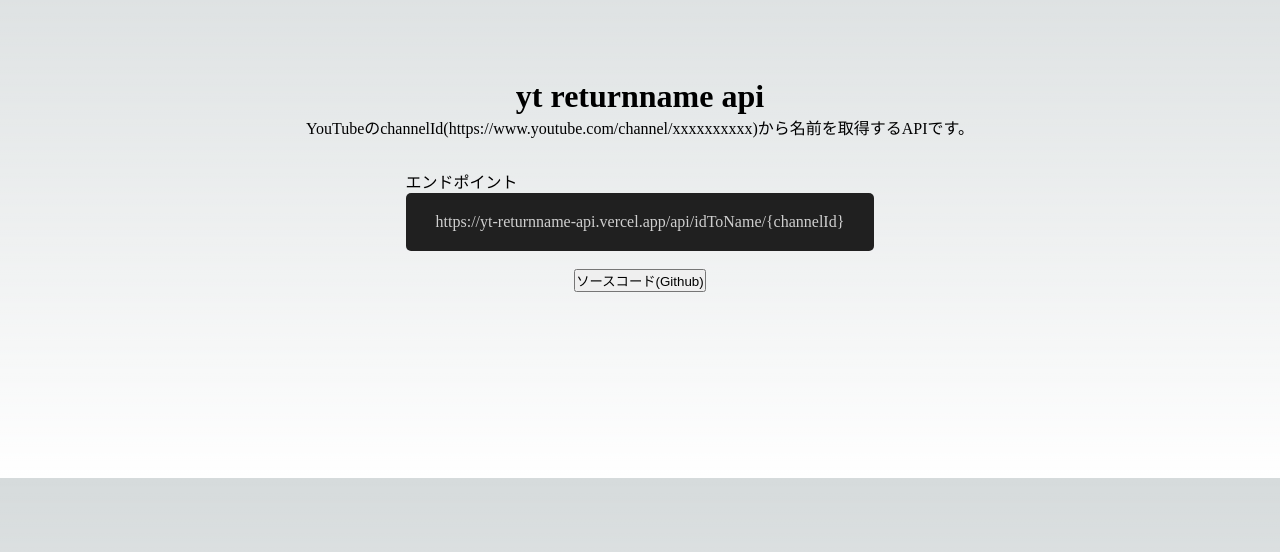
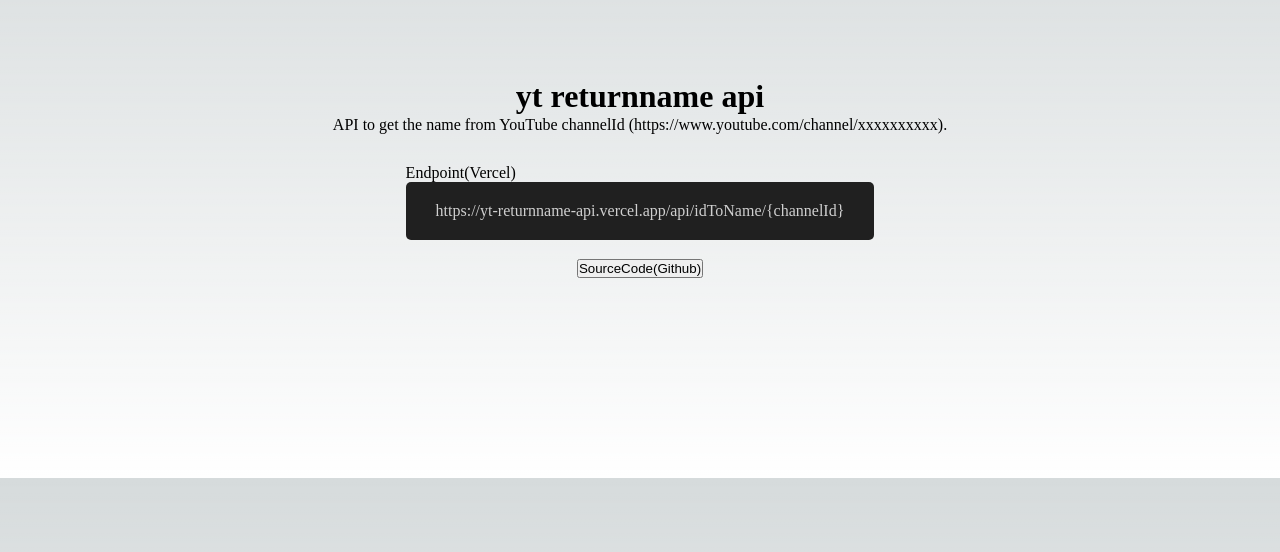
Before and after one commit to yakisova41/yt-returnname-api, a Next.js app: page / in a window 1280 px wide. Shown: the part 122-674 px from the top of the page. Built offline with nearby package versions, Linux system fonts and the light colour scheme.

Commit message:
🌐 English

```diff
--- a/pages/index.js
+++ b/pages/index.js
@@ -9,17 +9,17 @@
       </Head>
       <main className={styles.main}>
         <h1>yt returnname api</h1>
-        <p className={styles.about}>YouTubeのchannelId(https://www.youtube.com/channel/xxxxxxxxxx)から名前を取得するAPIです。</p>
+        <p className={styles.about}>API to get the name from YouTube channelId (https://www.youtube.com/channel/xxxxxxxxxx).</p>
 
         <div className={styles.endpoint}>
-          <span>エンドポイント</span>
+          <span>Endpoint(Vercel)</span>
           <div className={styles.endpointurl}>
             {"https://yt-returnname-api.vercel.app/api/idToName/{channelId}"}
           </div>
 
         </div>
         <br/>
-        <button onClick={()=>{location.href = "https://github.com/yakisova41/yt-returnname-api"}}>ソースコード(Github)</button>
+        <button onClick={()=>{location.href = "https://github.com/yakisova41/yt-returnname-api"}}>SourceCode(Github)</button>
       </main>
     </>
   )
```
